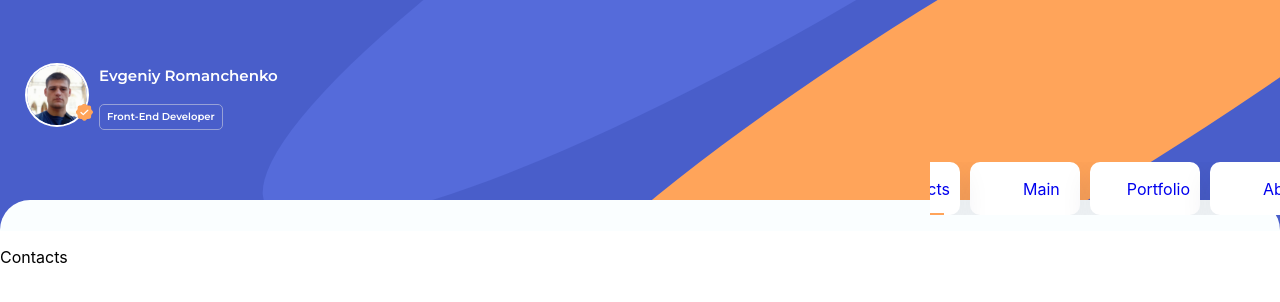
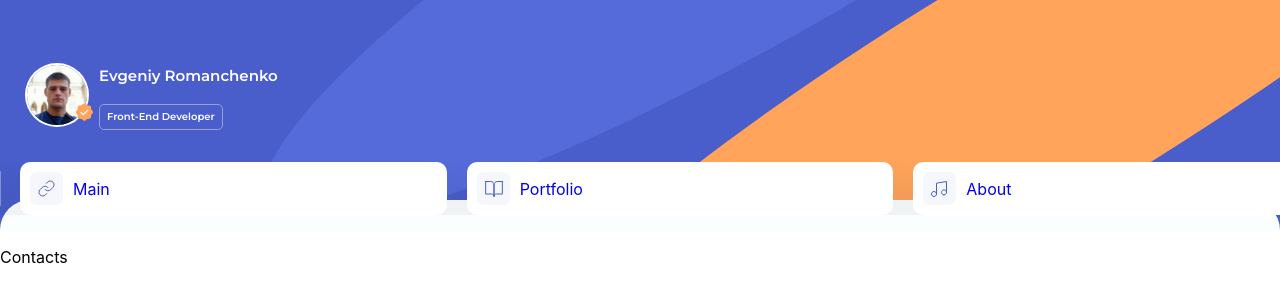
Before and after one commit to romanchenko31/portfolio, a React (Create React App) app: page /contacts in a window 1280 px wide. Shown: the top 302 px of the page. Built offline with nearby package versions, Linux system fonts and the light colour scheme.

Commit message:
fix: add library slider menu

```diff
--- a/src/Component/Navigation/Navigation.jsx
+++ b/src/Component/Navigation/Navigation.jsx
@@ -2,30 +2,39 @@ import style from "../Navigation/Navigation.module.css";
 import { NavLink } from "react-router-dom";
 import { useKeenSlider } from "keen-slider/react";
 import "keen-slider/keen-slider.min.css";
+import img1 from "../../images/link.svg";
+import img2 from "../../images/livros.svg";
+import img3 from "../../images/music.svg";
+import img4 from "../../images/video.svg";
+
 const dataMenu = [
   {
     id: 1,
     key: 11,
     label: "Main",
     path: "",
+    img: img1,
   },
   {
     id: 2,
     key: 12,
     label: "Portfolio",
     path: "portfolio",
+    img: img2,
   },
   {
     id: 3,
     key: 13,
     label: "About",
     path: "about",
+    img: img3,
   },
   {
     id: 4,
     key: 14,
     label: "Contacts",
     path: "contacts",
+    img: img4,
   },
 ];
 
@@ -35,37 +44,31 @@ const Navigation = () => {
     rtl: false,
     slides: {
       perView: 3,
-      spacing: 10,
+      spacing: 20,
     },
   });
   return (
-    <div
-      style={{
-        width: "350px",
-        position: "absolute",
-        right: "0",
-        bottom: "0",
-        display: "flex",
-
-        overflow: "hidden",
-      }}
-    >
-      <ul ref={sliderRef} className={`keen-slider`}>
-        {dataMenu.map((v) => {
+    <ul ref={sliderRef} className={`${style.list} keen-slider`}>
+      {dataMenu.map((value) => {
         return (
           <li
-              style={{ boxShadow: "0px 15px 30px rgba(25, 31, 61, 0.1)" }}
-              className="keen-slider__slide number-slide1"
-              key={v.id}
+            className={`${style.item} keen-slider__slide number-slide1`}
+            key={value.id}
           >
-              <NavLink className={style.link} to={v.path}>
-                {v.label}
+            <NavLink className={style.link} to={value.path}>
+              <img
+                className={style.img}
+                width="33"
+                height="33"
+                src={value.img}
+                alt="img"
+              />
+              {value.label}
             </NavLink>
           </li>
         );
       })}
     </ul>
-    </div>
   );
 };
 
--- a/src/Component/Navigation/Navigation.module.css
+++ b/src/Component/Navigation/Navigation.module.css
@@ -1,40 +1,27 @@
 
-.list::-webkit-scrollbar {
-    display: none;
+.list{
+    position: absolute !important;
+            right: -20px;
+            bottom: 0;
+            display: flex;
+
+            overflow: hidden;
 }
 
 
 .item{
-    margin-right: 20px;
+    box-shadow: 0px 15px 30px rgba(25, 31, 61, 0.1);
+        border-radius: 10px;
+        background: #ffffff;
 }
 
 .link{
     display: flex;
     align-items: center;
     padding: 10px;
-    background: #ffffff;
-    position: relative;
-    box-shadow: 0px 15px 30px rgba(25, 31, 61, 0.1);
-    border-radius: 10px;
+
 }
 
-.link::before{
-    content: '';
-    width: 33px;
-    height: 33px;
-    display: block;
+.img{
     margin-right: 10px;
 }
-
-.link.main::before{
-    content: url(../../images/link.svg);
-}
-.link.portfolio::before {
-    content: url(../../images/livros.svg);
-}
-.link.about::before {
-    content: url(../../images/music.svg);
-}
-.link.contents::before {
-    content: url(../../images/video.svg);
-}
```
Lines whose indentation alone changed are shown as unchanged.
